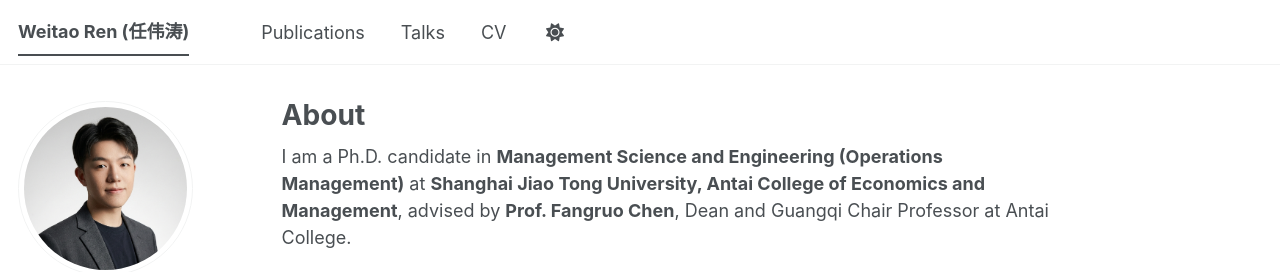
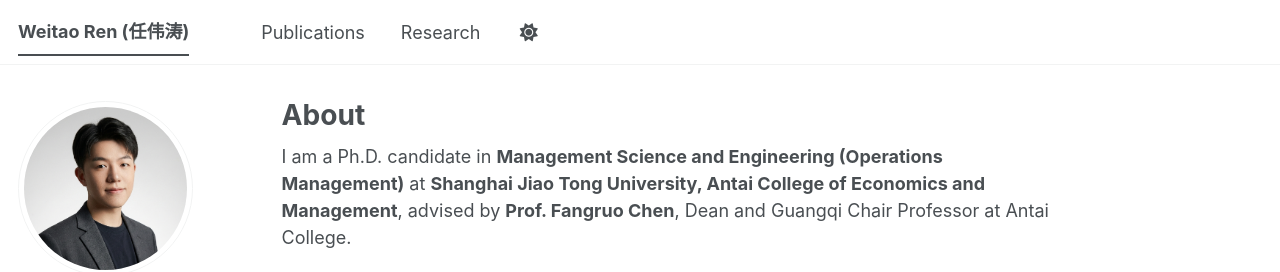
Before and after one commit to weitaoren/weitaoren.github.io, a Jekyll site: the page built from _pages/about.md, in a window 1280 px wide. Shown: the top 272 px of the page. Built offline with Jekyll 4.4.1, drawn with Linux system fonts in a browser that asks for light colours; a script bundle is joined from its source files by our own code; library files that are not in the unit come from our copies.

Commit message:
Update navigation.yml

```diff
--- a/_data/navigation.yml
+++ b/_data/navigation.yml
@@ -11,8 +11,8 @@ main:
   - title: "Publications"
     url: /publications/
 
-  - title: "Talks"
-    url: /talks/
+  - title: "Research"
+    url: /research/
 
   # - title: "Teaching"
   #   url: /teaching/
@@ -23,8 +23,8 @@ main:
   # - title: "Blog Posts"
   #   url: /year-archive/
 
-  - title: "CV"
-    url: /cv/
+  # - title: "CV"
+  #   url: /cv/
 
   # - title: "Rewards"
   #   url: /cv/
```
